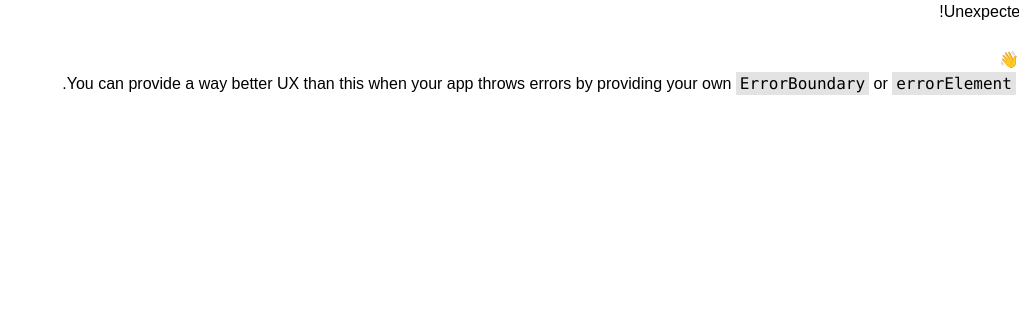
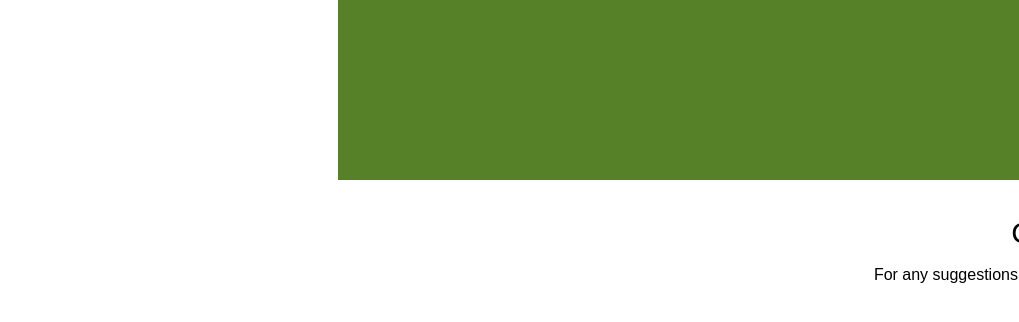
Before and after one commit to Abdullahkhanji/magazine, a React (Create React App) app: page /CommunicateWithUs in a window 1280 px wide. Before the commit this address had no page. Shown: the top 322 px of the page, without its empty margins (261-1280 px from the left). Built offline with nearby package versions, Linux system fonts and the light colour scheme.

Commit message:
New page called CmmunicateWithUs

```diff
--- a/src/Components/Navbar/Navbar.tsx
+++ b/src/Components/Navbar/Navbar.tsx
@@ -102,7 +102,7 @@ const Navbar = (props: Props) => {
             <a href="#">أعضاء هيئة التحرير</a>
           </li>
           <li>
-            <a href="#">تواصل معنا</a>
+            <a href="/CommunicateWithUs">تواصل معنا</a>
           </li>
         </ul>
       </nav>
--- /dev/null
+++ b/src/Pages/CommunicateWithUs.tsx
@@ -0,0 +1,21 @@
+const CommunicateWithUs = () => {
+    return (
+        <>
+            <div>
+                <div className="Header">
+                    <h1>اتصل بنا</h1>
+                </div>
+                <div className="AltHeader">
+                <h2>Communicate with us</h2>
+                </div>
+                <p className="text-20  pr-8 pt-6">For any suggestions or enquiries, feel free to contact us through Midad whatsapp or Tel. No. of the center</p>
+                <section className="text-20">
+                    <p>00905541822114</p>
+                    <p>s.research@edumidad.org</p>
+                </section>
+            </div>
+        </>
+    );
+
+};
+export default CommunicateWithUs;
--- a/src/Routing.tsx
+++ b/src/Routing.tsx
@@ -11,7 +11,7 @@ import ProtectedRoute from "./Components/ProtectedRoute";
 import AllVolumes from "./Pages/AllVolumes";
 import VolumePage from "./Pages/VolumePage";
 import AboutTibyan from "./Pages/AboutTibyan";
-
+import CommunicateWithUs from "./Pages/CommunicateWithUs"
 
 
 export const router = createBrowserRouter([
@@ -55,5 +55,8 @@ export const router = createBrowserRouter([
     element: <AboutTibyan/>
   },{
     path: "/research-page/:id"
+  },{
+    path: "/CommunicateWithUs",
+    element: <CommunicateWithUs/>
   }
 ]);
```
